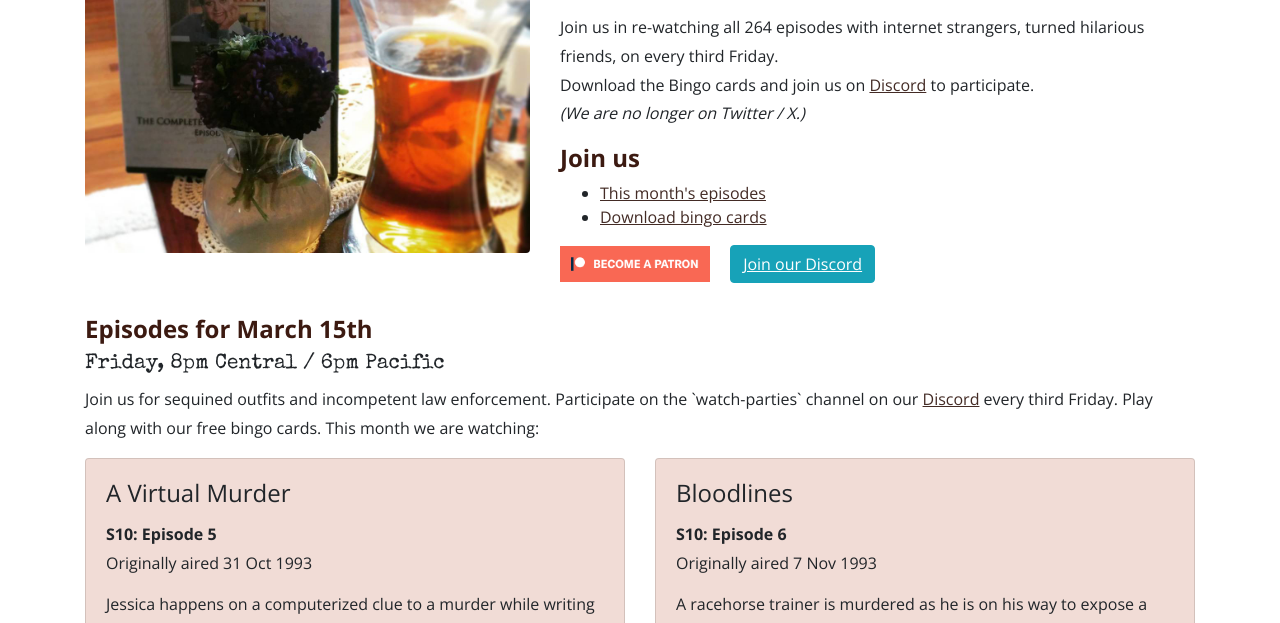
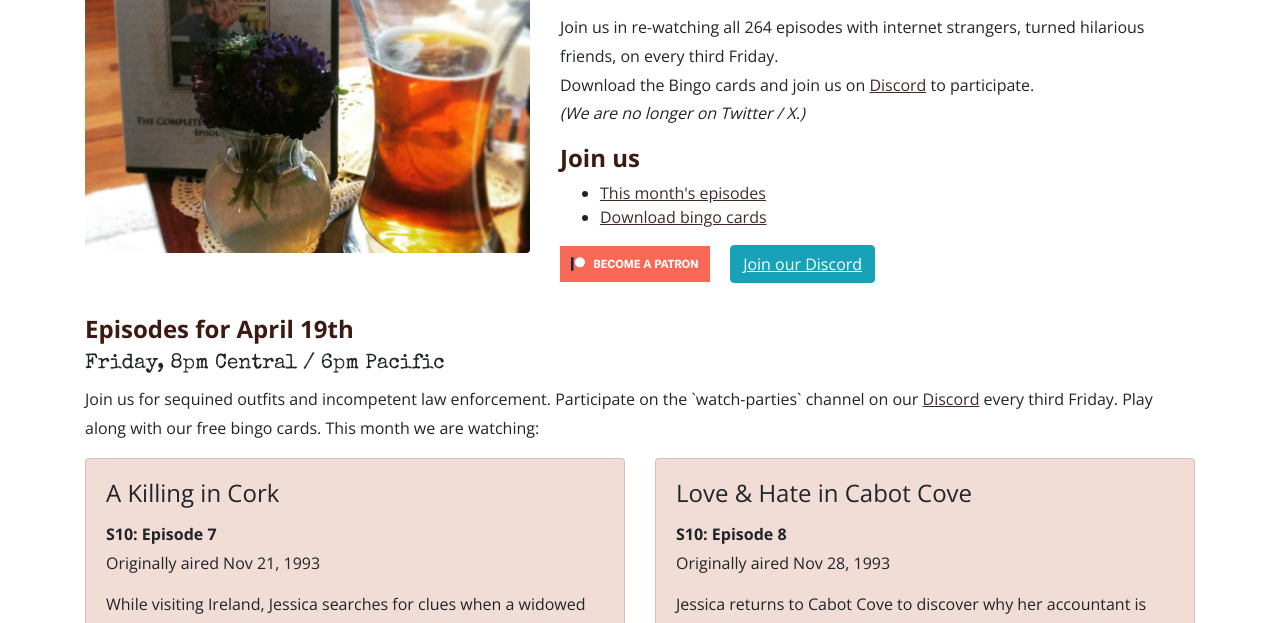
Before and after one commit to kzadrozny/murdershedrank, a website: page index.html in a window 1280 px wide. Shown: the part 177-800 px from the top of the page. Drawn offline with nearby package versions, Linux system fonts and the light colour scheme.

Commit message:
April updates

```diff
--- a/index.html
+++ b/index.html
@@ -84,7 +84,7 @@
     <!-- Episodes -->
     <div id="episodes" class="jump"></div>
     <section class="episodes">
-      <h2>Episodes for March 15th</h2>
+      <h2>Episodes for April 19th</h2>
       <h3>Friday, 8pm Central / 6pm Pacific</h3>
       <p>Join us for sequined outfits and incompetent law enforcement. Participate on the `watch-parties` channel on our <a href="https://discord.gg/rpm69JA6Bf">Discord</a> every third Friday. Play along with our free bingo cards. This month we are watching:</p>
       <div class="row">
@@ -92,11 +92,11 @@
         <div class="col-md-6 mb-5">
           <div class="card h-100">
             <div class="card-body">
-              <h4 class="card-title">A Virtual Murder</h4>
+              <h4 class="card-title">A Killing in Cork</h4>
               <p class="card-text">
-                <span class="episode">S10: Episode 5</span>
-                <span class="ep-date">Originally aired 31 Oct 1993</span>
-                Jessica happens on a computerized clue to a murder while writing a mystery story for a friend's interactive video game company.
+                <span class="episode">S10: Episode 7</span>
+                <span class="ep-date">Originally aired Nov 21, 1993</span>
+                While visiting Ireland, Jessica searches for clues when a widowed friend's son is suspected of killing an American relative.
               </p>
             </div>
           </div>
@@ -105,11 +105,11 @@
         <div class="col-md-6 mb-5">
           <div class="card h-100">
             <div class="card-body">
-              <h4 class="card-title">Bloodlines</h4>
+              <h4 class="card-title">Love &amp; Hate in Cabot Cove</h4>
               <p class="card-text">
-                <span class="episode">S10: Episode 6</span>
-                <span class="ep-date">Originally aired 7 Nov 1993</span>
-                A racehorse trainer is murdered as he is on his way to expose a racing fraud.
+                <span class="episode">S10: Episode 8</span>
+                <span class="ep-date">Originally aired Nov 28, 1993</span>
+                Jessica returns to Cabot Cove to discover why her accountant is not paying her bills.
               </p>
             </div>
           </div>
```
Also changed, not shown: 1 other file.
